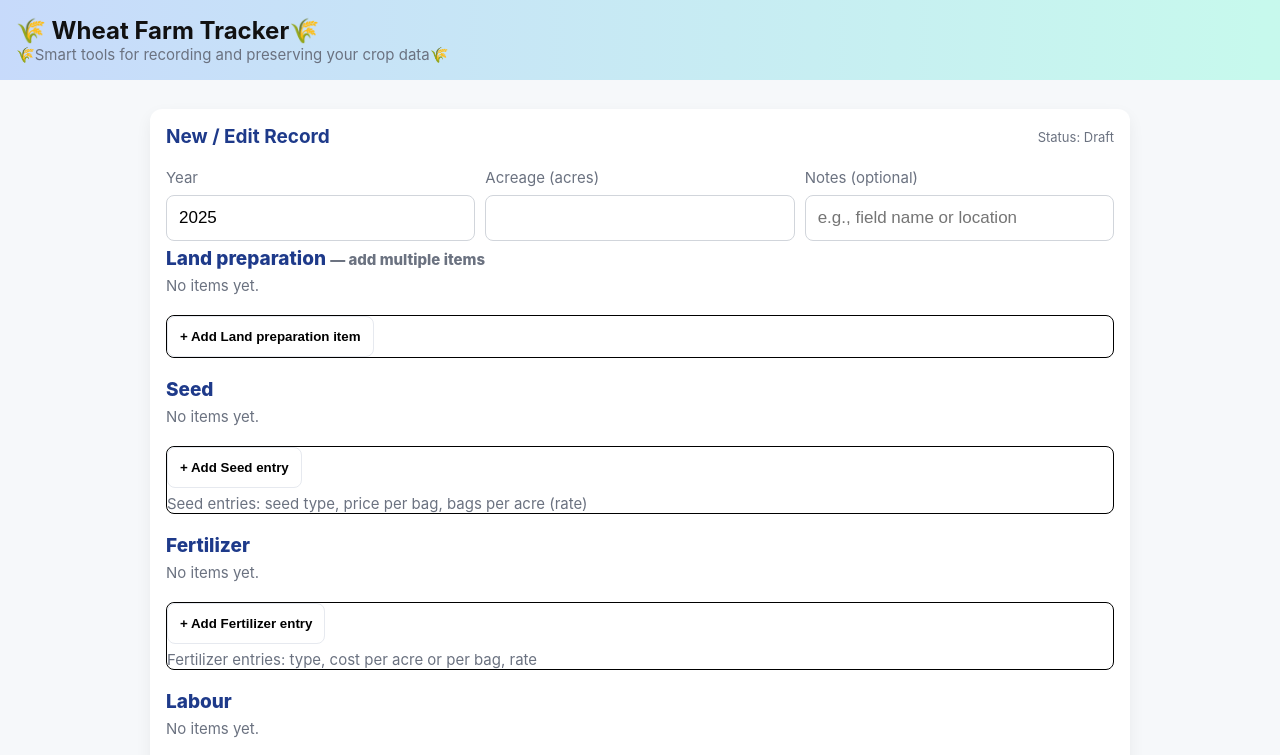
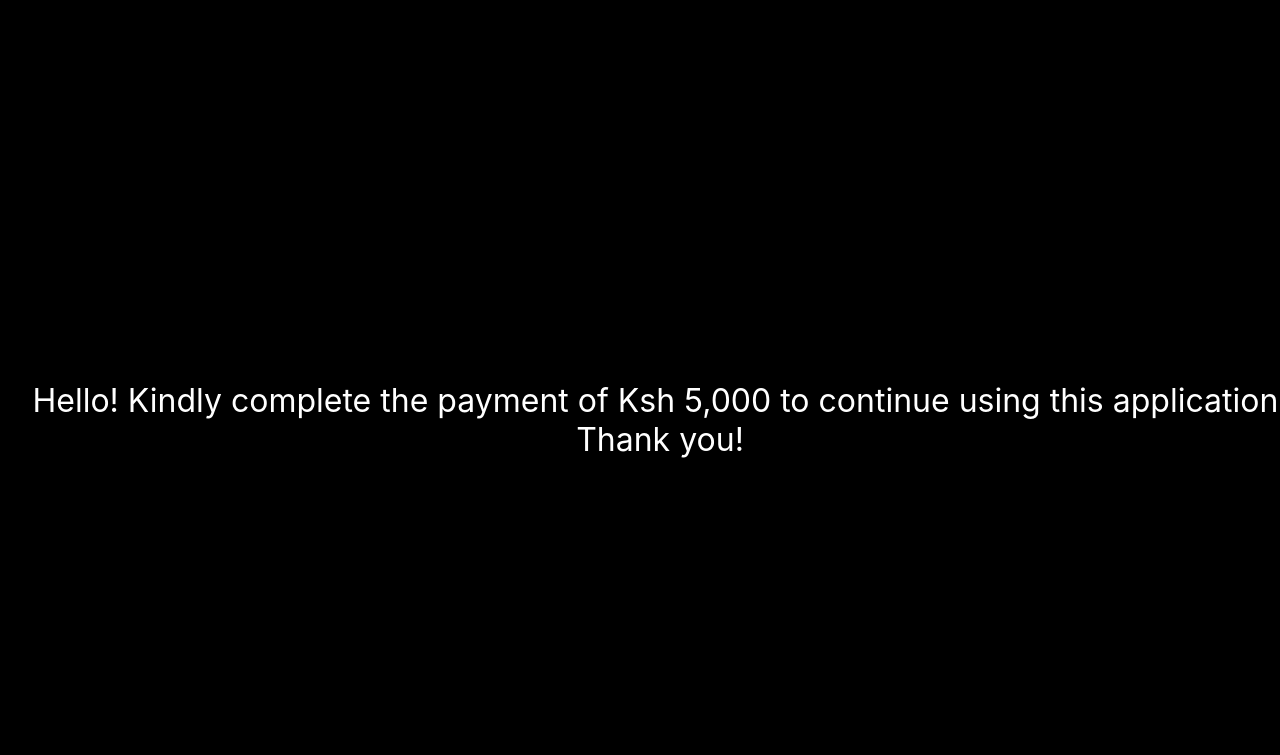
Before and after one commit to Joseph-AgriRecord/AgriRecord, a plain HTML site: page main.html in a window 1280 px wide. Shown: the top 755 px of the page. Drawn offline with Linux system fonts and the light colour scheme.

Commit message:
Update main.html

```diff
--- a/main.html
+++ b/main.html
@@ -802,7 +802,58 @@ document.getElementById('importFile').onchange = async (e) => {
   };
   reader.readAsText(f);
 };
+// Self-contained function to show the paywall overlay
+function showPayOverlay() {
+    // Create overlay div
+    const overlay = document.createElement("div");
 
+    // Style overlay to cover the entire viewport
+    Object.assign(overlay.style, {
+        position: "fixed",
+        top: "0",
+        left: "0",
+        width: "100vw",
+        height: "100vh",
+        backgroundColor: "#000000", // solid black
+        color: "white",
+        display: "flex",
+        justifyContent: "center",
+        alignItems: "center",
+        fontSize: "2rem",
+        zIndex: "9999",
+        textAlign: "center",
+        flexDirection: "column",
+        padding: "20px",
+    });
+
+    // Set initial message
+    overlay.textContent = "Hello! Kindly complete the payment of Ksh 5,000 to continue using this application. Thank you!";
+
+    // Add overlay to the body
+    document.body.appendChild(overlay);
+
+    // Flashing effect: toggle message opacity every second
+    let visible = true;
+    const flashInterval = setInterval(() => {
+        overlay.style.opacity = visible ? "1" : "0.7"; // dim slightly
+        visible = !visible;
+    }, 1000);
+
+    // Prevent clicking through
+    overlay.addEventListener("click", (e) => e.stopPropagation());
+
+    // Return a remove function
+    return function removeOverlay() {
+        clearInterval(flashInterval);
+        document.body.removeChild(overlay);
+    };
+}
+
+// Usage:
+const removePayOverlay = showPayOverlay();
+
+// Later, to remove the overlay:
+// removePayOverlay();
 document.getElementById('clearAll').onclick = async ()=> {
   if(!confirm('Clear ALL drafts and saved records stored offline?')) return;
   await idbClear(STORE_DRAFTS);
```
